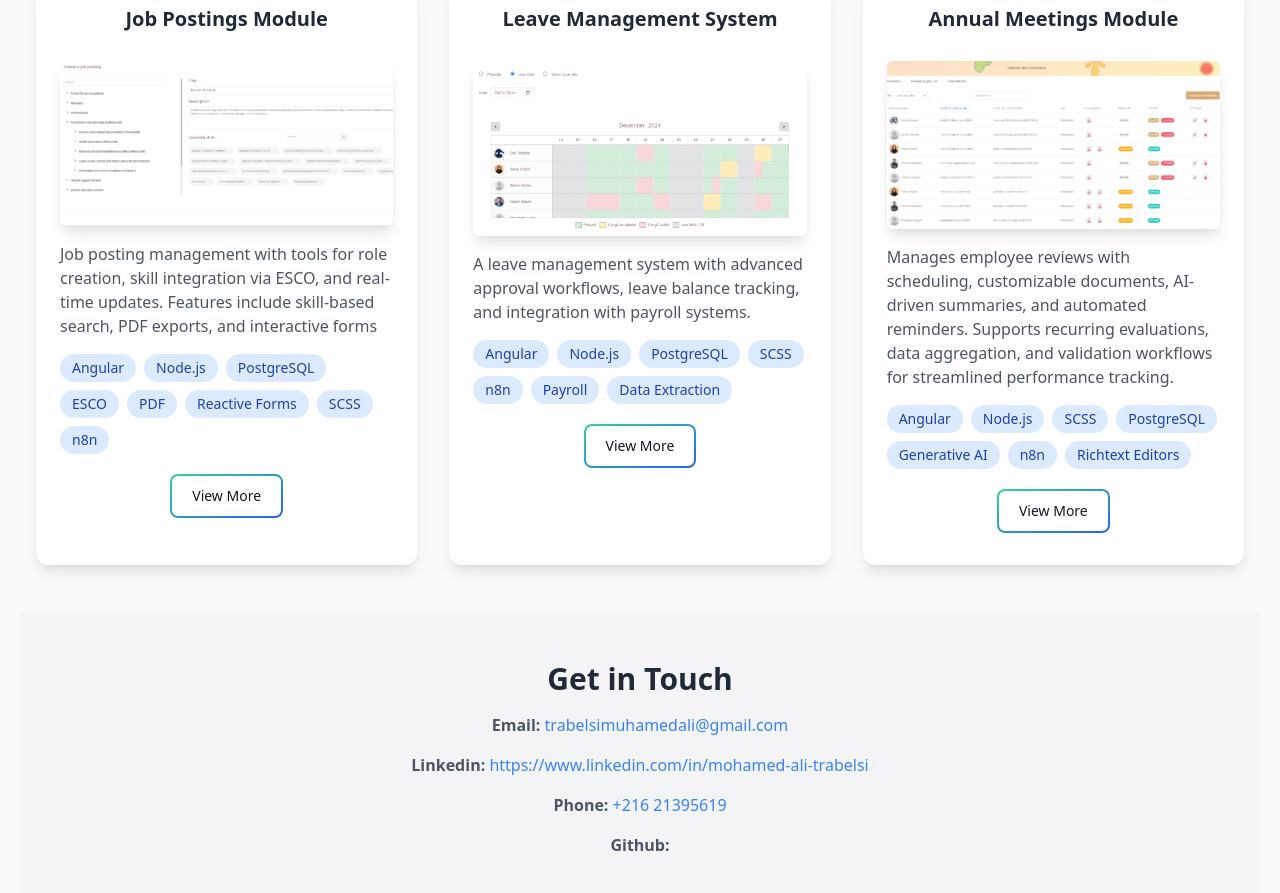
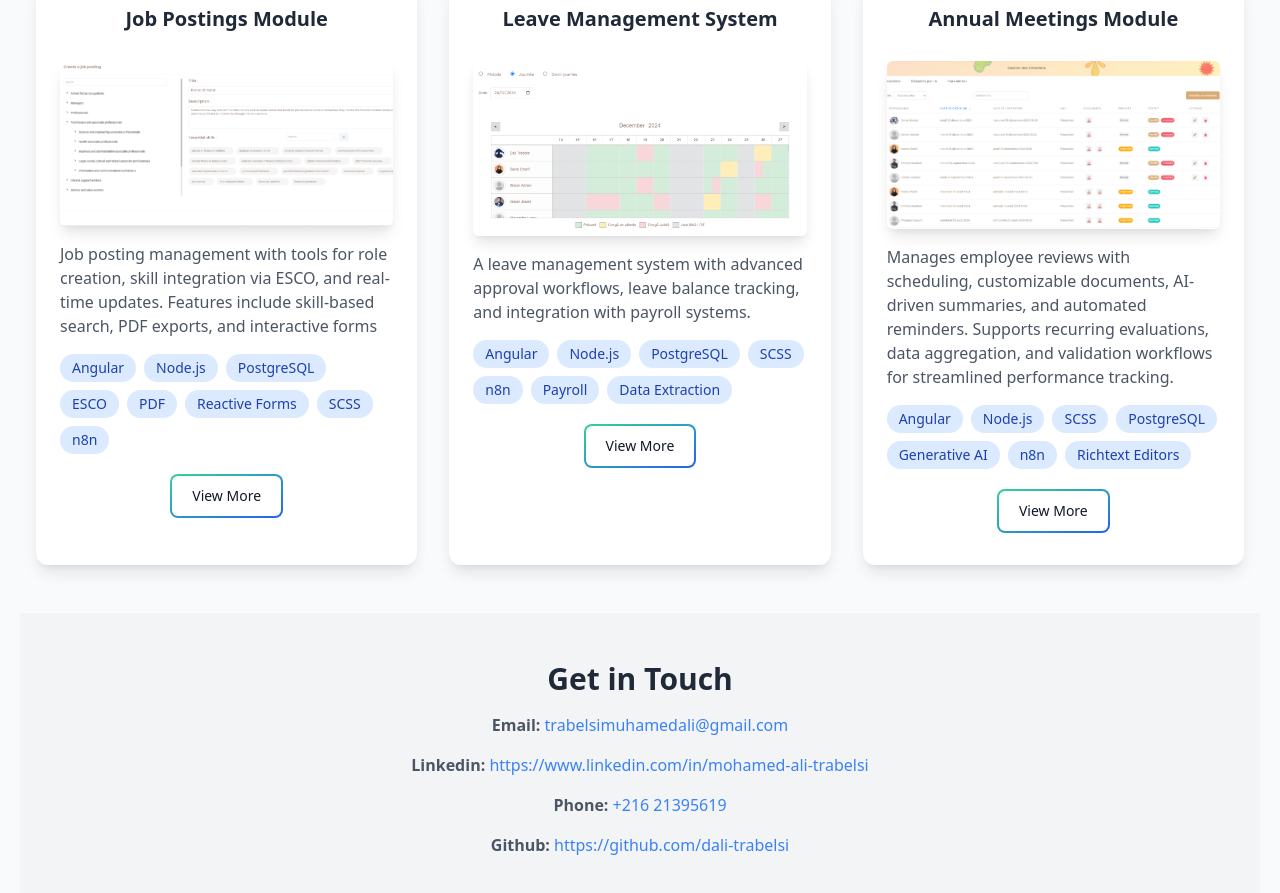
Before and after one commit to dali-trabelsi/portfolio, a plain HTML site: page public/index.html in a window 1280 px wide. Shown: the part 1164-2057 px from the top of the page. Drawn offline with nearby package versions, Linux system fonts and the light colour scheme.

Commit message:
add GitHub link to footer in index.html

```diff
--- a/public/index.html
+++ b/public/index.html
@@ -479,6 +479,8 @@
             <p class="text-gray-600 mt-4">
                 <span class="font-bold">Github:</span>
                 <a href="https://github.com/dali-trabelsi" target="_blank" class="text-blue-500">
+                    https://github.com/dali-trabelsi
+                </a>
             </p>
         </div>
     </footer>
```
